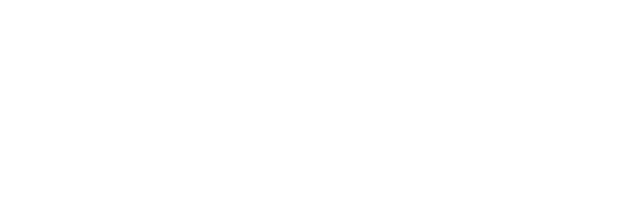
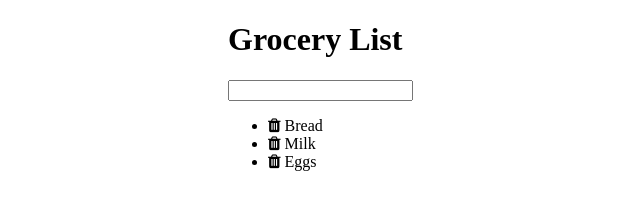
Before and after one commit to mrhesse/groceryList, a plain HTML site: page index.html in a window 1280 px wide. Shown: the whole page, without its empty margins (232-872 px from the left). Drawn offline with nearby package versions, Linux system fonts and the light colour scheme.

Commit message:
base html and styling

```diff
--- a/index.html
+++ b/index.html
@@ -3,12 +3,25 @@
 <head>
   <meta charset="utf-8">
   <meta name="viewport" content="width=device-width, initial-scale=1.0">
-  <meta name="viewport" content="width=device-width, initial-scale=1.0">
-  <title></title>
+  <title>Grocery List</title>
+  <link rel="stylesheet" href="https://maxcdn.bootstrapcdn.com/font-awesome/4.6.3/css/font-awesome.min.css">
   <link rel="stylesheet" href="style.css">
+  <script src="https://ajax.googleapis.com/ajax/libs/jquery/3.4.1/jquery.min.js"></script>
 </head>
 
 <body>
+  <div class="container">
+    <h1>Grocery List</h1>
+    <input type="text">
+    <ul>
+      <li><i class="fa fa-trash" aria-hidden="true"></i>
+Bread</li>
+      <li><i class="fa fa-trash" aria-hidden="true"></i>
+Milk</li>
+      <li><i class="fa fa-trash" aria-hidden="true"></i>
+Eggs</li>
+    </ul>
+  </div>
   <script src="main.js"></script>
 </body>
 </html>
--- a/style.css
+++ b/style.css
@@ -0,0 +1,4 @@
+.container {
+  width: 360px;
+  margin: 0 auto;
+}
```
